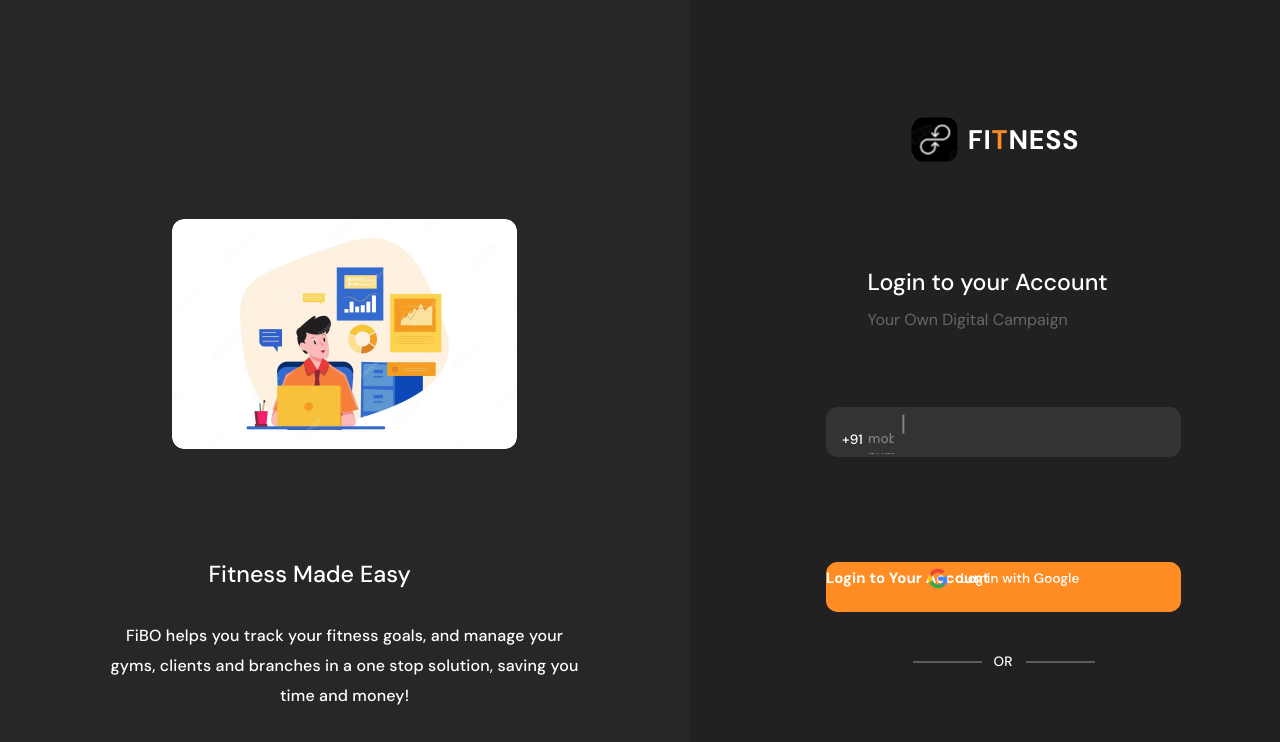
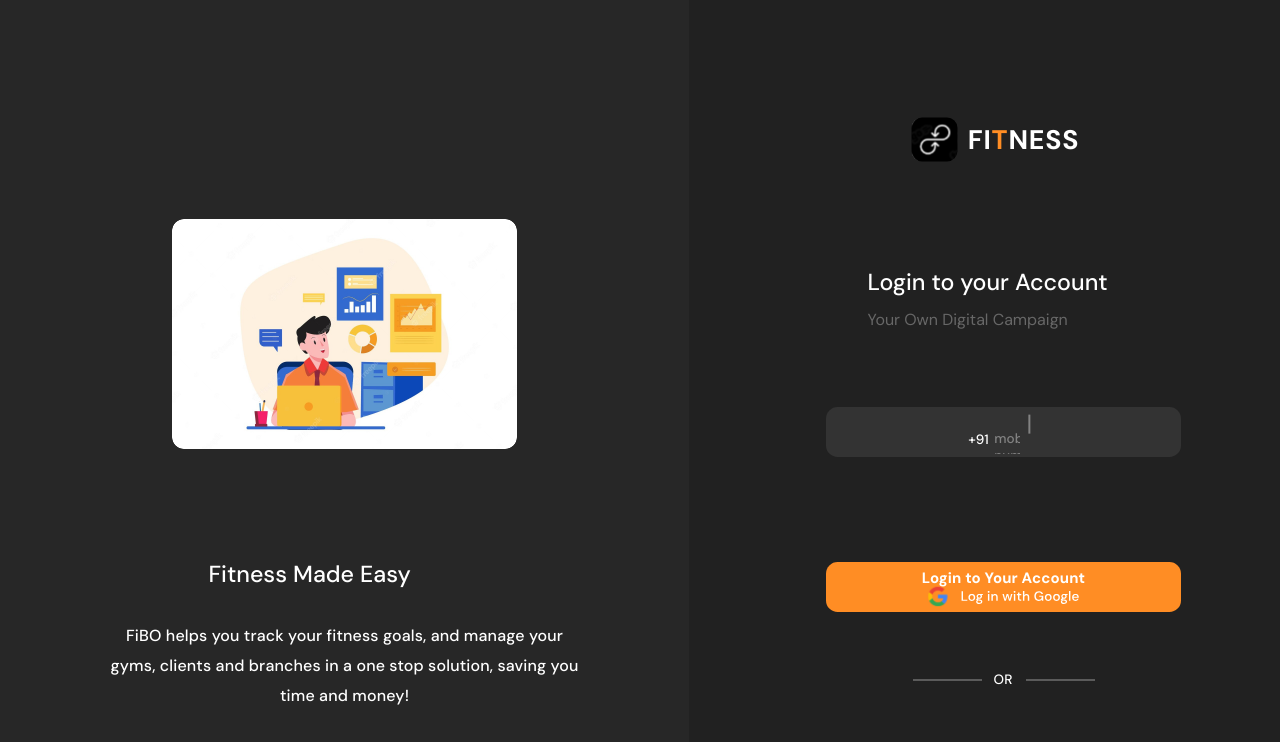
Before and after one commit to AmitxParmar/FIBO-Assignment, a React (Vite) app: page / in a window 1280 px wide. Shown: the top 742 px of the page. Built offline with nearby package versions, Linux system fonts and the light colour scheme; no server answers.

Commit message:
change: styling

```diff
--- a/src/context/user_context.jsx
+++ b/src/context/user_context.jsx
@@ -40,7 +40,7 @@ export const UserProvider = ({ children }) => {
     });
 
     return (
-        <UserContext.Provider value={{ isAuthenticated, userData: user, login, loading, setLoading }}>
+        <UserContext.Provider value={{ isAuthenticated, userData: user, login, loading, setLoading, setIsAuthenticated }}>
             {children}
         </UserContext.Provider>
     )
--- a/src/pages/Login.jsx
+++ b/src/pages/Login.jsx
@@ -10,13 +10,14 @@ import { loginHero, googleLogin, navLogo } from '../assets'
 const Login = () => {
     const navigate = useNavigate()
 
-    const { login, loading, setLoading, isAuthenticated } = useUser()
+    const { login, loading, setLoading, isAuthenticated, setIsAuthenticated } = useUser()
 
     const handleLogin = () => {
         try {
             setLoading(true)
             login();
             setLoading(false)
+            setIsAuthenticated(true)
         } catch (e) {
             console.log(e.message)
             setLoading(false)
@@ -24,7 +25,7 @@ const Login = () => {
     }
 
     useEffect(() => {
-        isAuthenticated && !loading ? navigate("/dashboard") : null;
+        isAuthenticated && navigate("/dashboard");
     }, [])
 
 
@@ -65,22 +66,27 @@ const Login = () => {
                         </div>
 
                         {/* Login Button */}
-                        <label className={styles.loginBtn} htmlFor='submit'>
-                            <p>Login to Your Account</p>
-                        </label>
-                        <button id='submit' type='button' />
-
+                        <div >
+                            <label htmlFor='submit' className={styles.loginBtn}>
+                                <p>Login to Your Account</p>
+                            </label>
+                            <button id='submit' type='button' />
+                        </div>
                         {/* OPTIONAL LOGIN */}
                         <div className={styles.orContainer}>
                             <div className={styles.line1} />
                             <span>OR</span>
                             <div className={styles.line2} />
                         </div>
+                        {/* GOOGLE LOGIN BUTTON */}
+                        <img src={googleLogin} className={styles.googleLoginLogo} onClick={() => handleLogin()} />
+                    </div>
 
-                        {/* GOOGLE LOGIN BUTTON */}
-                        <img src={googleLogin} className={styles.googleLoginLogo} onClick={() => login()} />
 
-                    </div>
+
+
+
+
 
                 </div>
             </div>
--- a/src/pages/styles/Login.module.css
+++ b/src/pages/styles/Login.module.css
@@ -121,8 +121,8 @@
   padding: 0px;
   gap: 105px;
   float: right;
+  position: fixed;
 
-  position: absolute;
   width: 355px;
   height: 600.92px;
   left: 826px;
@@ -159,8 +159,9 @@
 
   width: 355px;
   height: 50px;
+  flex-direction: row;
   display: flex;
-  flex-direction: row;
+  justify-content: center;
   align-items: flex-start;
 
   background: #333333;
@@ -197,6 +198,7 @@
   font-weight: 500;
   font-size: 13.5513px;
   line-height: 33px;
+  position: relative;
   /* or 243% */
 
   letter-spacing: 0.01em;
@@ -246,7 +248,7 @@
 
   border: 0.483974px solid #828282;
   transform: rotate(90deg);
-
+  position: relative;
   /* Inside auto layout */
 
   flex: none;
@@ -264,6 +266,8 @@ input {
   max-width: 355px;
   height: 50px;
   position: absolute;
+  justify-content: center;
+  justify-items: center;
   left: 0%;
   right: 0%;
   top: 65.52%;
@@ -361,6 +365,7 @@ input {
   /* or 219% */
 
   display: flex;
+  justify-items: center;
   align-items: center;
   text-align: center;
   letter-spacing: 0.01em;
@@ -606,7 +611,7 @@ input::placeholder {
   }
 
   .loginContainer {
-    position: absolute;
+    position: relative;
     width: 360px;
     height: 520px;
     left: 0px;
@@ -636,7 +641,7 @@ input::placeholder {
     );
   }
   .loginForm {
-    position: absolute;
+    position: relative;
     width: 360px;
     height: 520px;
     left: 0px;
```
